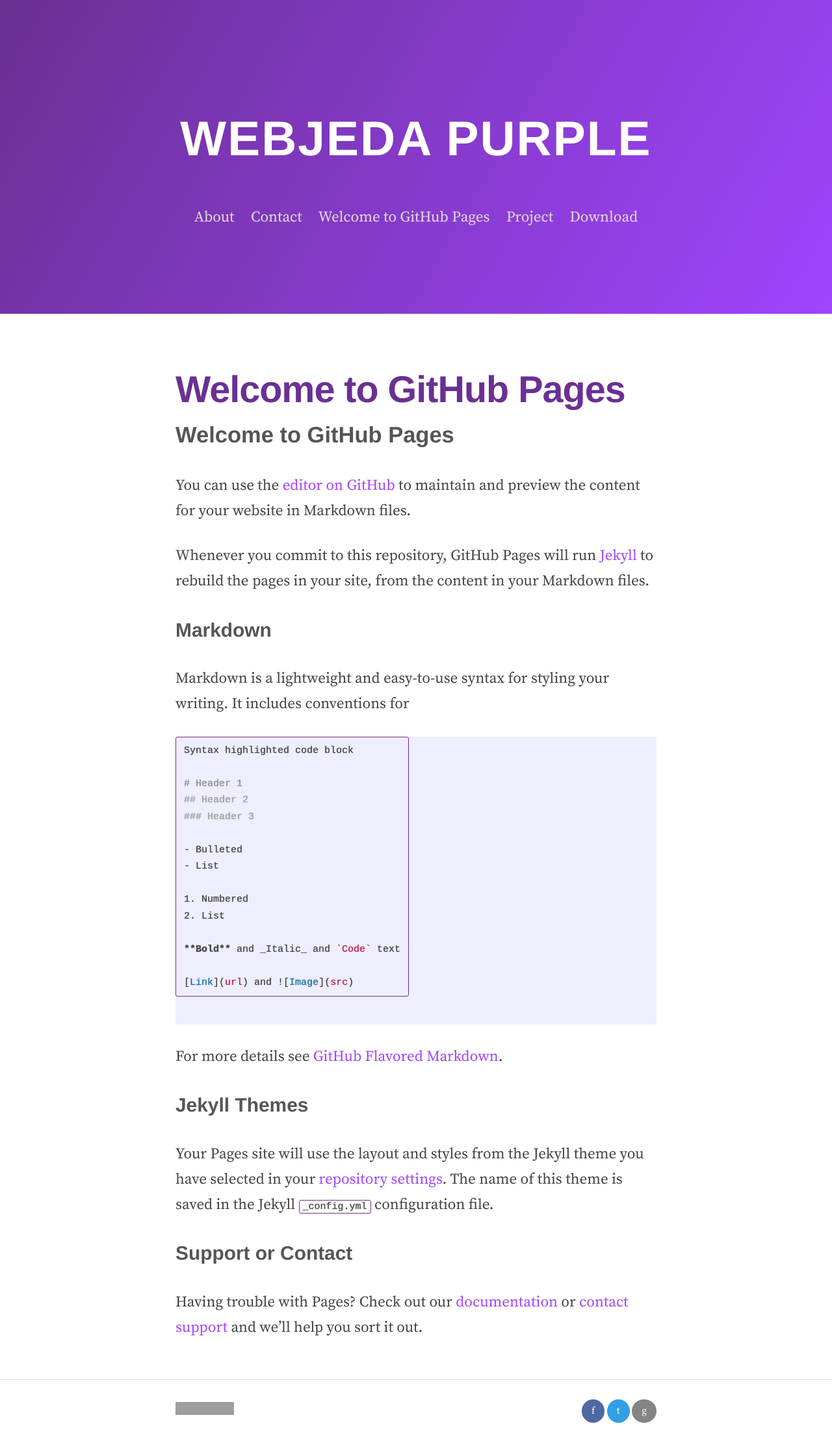
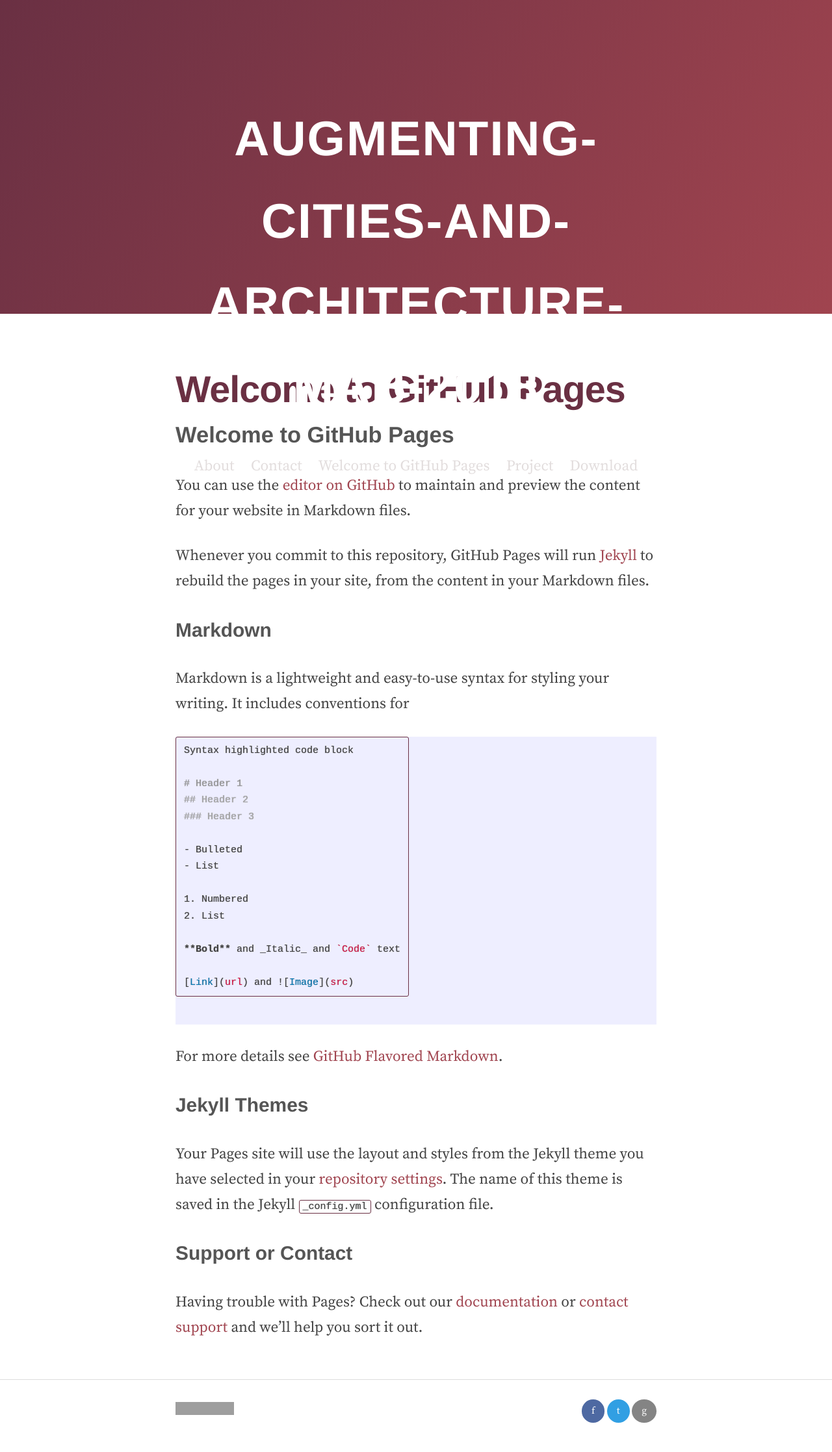
Before and after one commit to WaldemarJenek/Augmenting-Cities-and-Architecture-MAB-2018, a Jekyll site: the page built from index.md, in a window 1280 px wide. Shown: the whole page at 65% size. Built offline with Jekyll 4.4.1, drawn with Linux system fonts in a browser that asks for light colours; our own code applies the rules of GitHub Pages for plain Markdown files; grey boxes are pictures that could not be loaded.

Commit message:
Update _config.yml

```diff
--- a/_config.yml
+++ b/_config.yml
@@ -6,7 +6,7 @@
 # 'jekyll serve'. If you change this file, please restart the server process.
 
 # Site settings
-title: Webjeda Purple
+title: Augmenting-Cities-and-Architecture-MAB-2018
 email: your-email@domain.com
 description: > # this means to ignore newlines until "baseurl:"
   Webjeda Purple is a minimal theme built on default jekyll theme. It is very light highly customizable. Suitable for minimal blogs.
@@ -15,12 +15,12 @@ url: "http://webjeda.com" # the base hostname & protocol for your site #footer b
 built-by: webjeda #footer button text
 
 
-baseurl: "/purple"
+baseurl: "/blue"
 permalink: /:title/
 
 #color scheme - Purple theme
-color-1: '#6a3093'
-color-2: '#a044ff'
+color-1: '#6a3043'
+color-2: '#a0444f'
 
 #Endless-River theme - remove the '#'
 #color-1: '#155799'
```
